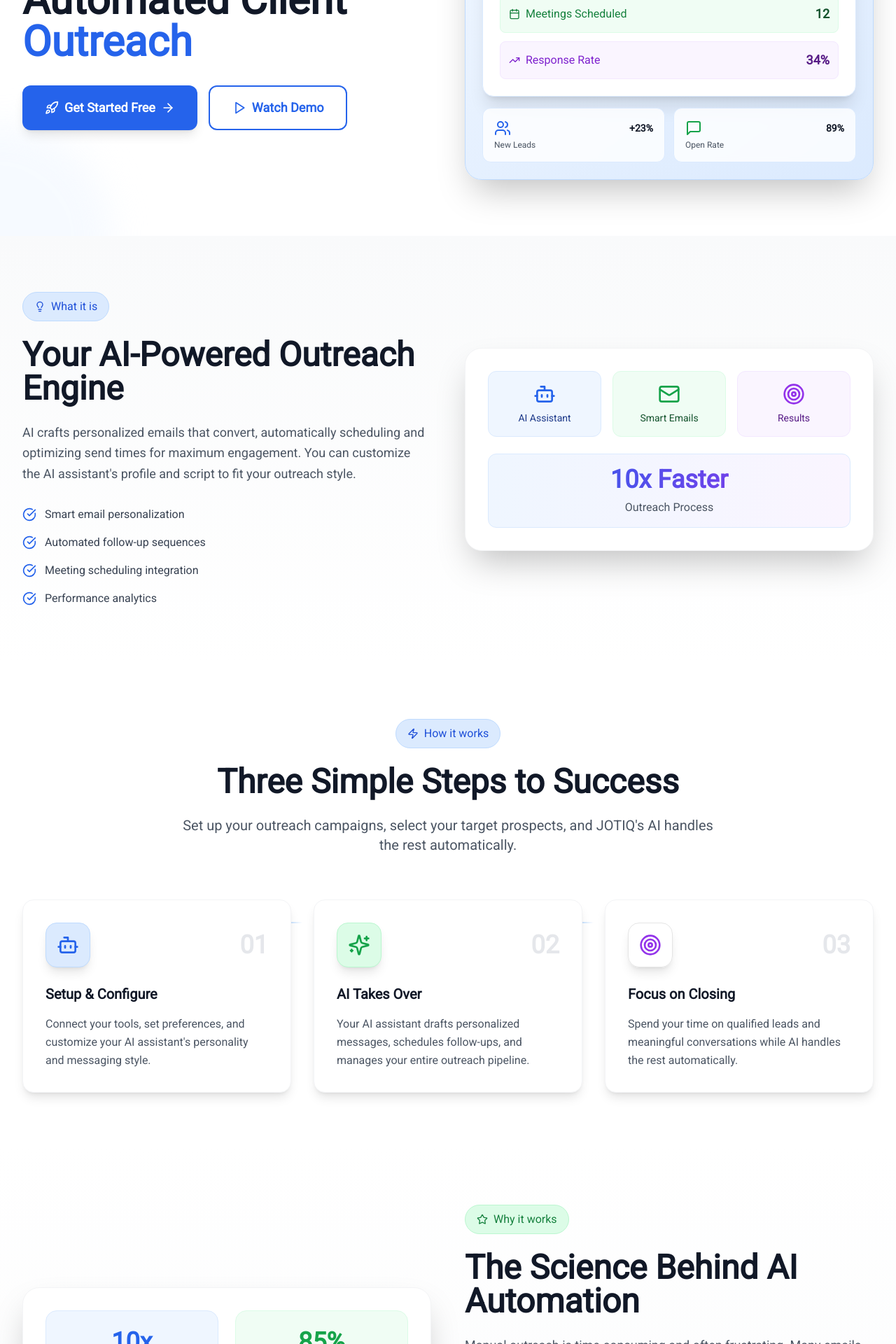
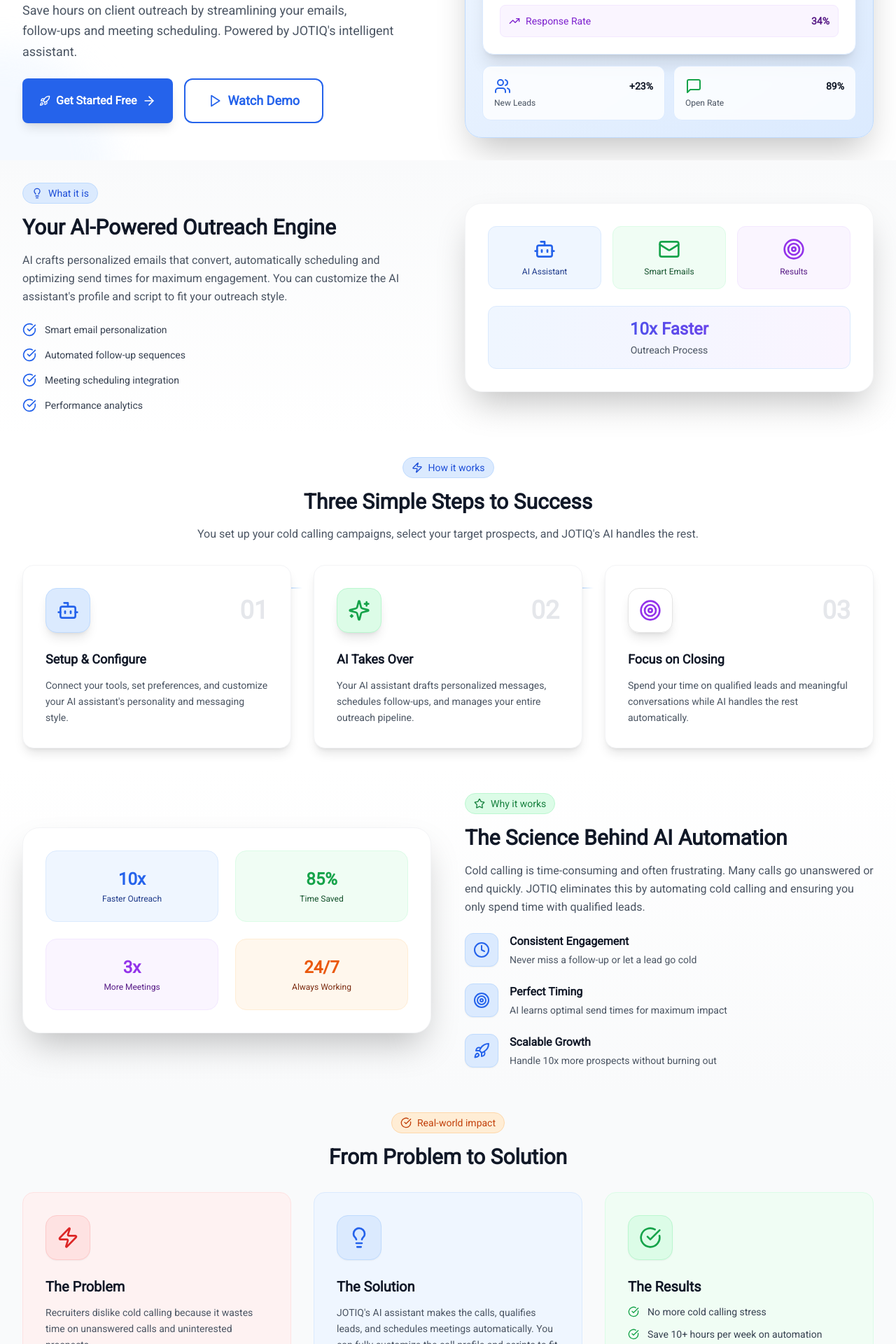
Before and after one commit to MEDBOUAYOUNE/juteq-frontend, a Next.js app: page /solutions/automated-outreach in a window 1280 px wide. Shown: the part 360-2280 px from the top of the page at 70% size. Built offline with nearby package versions, Linux system fonts and the light colour scheme.

Commit message:
Updated page.tsx

```diff
--- a/app/solutions/automated-outreach/page.tsx
+++ b/app/solutions/automated-outreach/page.tsx
@@ -8,7 +8,7 @@ export default function SolutionPage() {
   return (
     <div className="bg-white min-h-screen">
       {/* Hero Section */}
-      <section className="relative pt-16 pb-12 lg:pt-28 lg:pb-20 overflow-hidden">
+      <section className="relative pt-8 pb-2 lg:pt-20 lg:pb-8 overflow-hidden">
         {/* Background Elements */}
         <div className="absolute inset-0 overflow-hidden">
           <div className="absolute -top-40 -right-40 w-80 h-80 bg-blue-100 rounded-full mix-blend-multiply filter blur-xl opacity-70 animate-pulse"></div>
@@ -24,20 +24,22 @@ export default function SolutionPage() {
                 AI-Powered Solution
               </div>
 
-              <h1 className="text-5xl lg:text-6xl font-bold text-gray-900 mb-6 leading-tight">
+              <h1 className="text-4xl lg:text-5xl font-bold text-gray-900 mb-4 leading-tight">
                 Automated Client
                 <span className="text-blue-600 block">Outreach</span>
               </h1>
 
-              <p className="text-xl text-gray-600 mb-8 leading-relaxed">
+              <p className="text-lg text-gray-600 mb-6 leading-relaxed">
+                Save hours on client outreach by streamlining your emails, <br/>
+                follow-ups and meeting scheduling. Powered by JOTIQ's intelligent assistant.
               </p>
 
               <div className="flex flex-col sm:flex-row gap-4 justify-center lg:justify-start">
                 <Link
                   href="/signup"
-                  className="inline-flex items-center justify-center bg-blue-600 text-white px-8 py-4 rounded-xl text-lg font-semibold hover:bg-blue-700 transition-all duration-300 shadow-lg hover:shadow-xl transform hover:-translate-y-1 hover:scale-105"
+                  className="inline-flex items-center justify-center bg-blue-600 text-white px-6 py-3 rounded-lg text-base font-semibold hover:bg-blue-700 transition-all duration-300 shadow-lg hover:shadow-xl transform hover:-translate-y-0.5"
                 >
-                  <Rocket className="w-5 h-5 mr-2" />
+                  <Rocket className="w-4 h-4 mr-2" />
                   Get Started Free
                   <ArrowRight className="w-5 h-5 ml-2" />
                 </Link>
@@ -59,7 +61,7 @@ export default function SolutionPage() {
                   {/* AI Dashboard Mockup */}
                   <div className="bg-white rounded-2xl p-6 shadow-xl border border-blue-100 backdrop-blur-sm">
                     <div className="flex items-center justify-between mb-4">
-                      <h3 className="text-lg font-semibold text-gray-900 flex items-center">
+                      <h3 className="text-base font-semibold text-gray-900 flex items-center">
                         <Bot className="w-5 h-5 mr-2 text-blue-600" />
                         AI Outreach Dashboard
                       </h3>
@@ -71,25 +73,25 @@ export default function SolutionPage() {
                     </div>
                     <div className="space-y-3">
                       <div className="flex items-center justify-between p-3 bg-blue-50 rounded-lg border border-blue-100">
-                        <span className="text-blue-700 font-medium flex items-center">
+                        <span className="text-sm text-blue-700 font-medium flex items-center">
                           <Send className="w-4 h-4 mr-2" />
                           Emails Sent Today
                         </span>
-                        <span className="text-blue-900 font-bold text-lg">247</span>
+                        <span className="text-sm text-blue-900 font-bold">247</span>
                       </div>
                       <div className="flex items-center justify-between p-3 bg-green-50 rounded-lg border border-green-100">
-                        <span className="text-green-700 font-medium flex items-center">
+                        <span className="text-sm text-green-700 font-medium flex items-center">
                           <Calendar className="w-4 h-4 mr-2" />
                           Meetings Scheduled
                         </span>
-                        <span className="text-green-900 font-bold text-lg">12</span>
+                        <span className="text-sm text-green-900 font-bold">12</span>
                       </div>
                       <div className="flex items-center justify-between p-3 bg-purple-50 rounded-lg border border-purple-100">
-                        <span className="text-purple-700 font-medium flex items-center">
+                        <span className="text-sm text-purple-700 font-medium flex items-center">
                           <TrendingUp className="w-4 h-4 mr-2" />
                           Response Rate
                         </span>
-                        <span className="text-purple-900 font-bold text-lg">34%</span>
+                        <span className="text-sm text-purple-900 font-bold">34%</span>
                       </div>
                     </div>
                   </div>
@@ -119,18 +121,18 @@ export default function SolutionPage() {
       </section>
 
       {/* What it is Section */}
-      <section className="py-20 bg-gradient-to-b from-gray-50 to-white">
+      <section className="py-8 bg-gradient-to-b from-gray-50 to-white">
         <div className="max-w-7xl mx-auto px-4 sm:px-6 lg:px-8">
           <div className="grid grid-cols-1 lg:grid-cols-2 gap-12 items-center">
             <div>
-              <div className="inline-flex items-center px-4 py-2 bg-blue-100 border border-blue-200 rounded-full text-blue-700 font-medium mb-6">
+              <div className="inline-flex items-center px-3 py-1 bg-blue-100 border border-blue-200 rounded-full text-blue-700 text-sm font-medium mb-4">
                 <Lightbulb className="w-4 h-4 mr-2" />
                 What it is
               </div>
-              <h2 className="text-4xl lg:text-5xl font-bold text-gray-900 mb-6">
+              <h2 className="text-3xl font-bold text-gray-900 mb-4">
                 Your AI-Powered Outreach Engine
               </h2>
-              <p className="text-lg text-gray-600 mb-8 leading-relaxed">
+              <p className="text-base text-gray-600 mb-6 leading-relaxed">
                 AI crafts personalized emails that convert, automatically scheduling and optimizing send times for maximum engagement.
                 You can customize the AI assistant's profile and script to fit your outreach style.
               </p>
@@ -143,7 +145,7 @@ export default function SolutionPage() {
                 ].map((feature, index) => (
                   <div key={index} className="flex items-center">
                     <CheckCircle className="w-5 h-5 text-blue-600 mr-3" />
-                    <span className="text-gray-700 font-medium">{feature}</span>
+                    <span className="text-sm text-gray-700 font-medium">{feature}</span>
                   </div>
                 ))}
               </div>
@@ -154,20 +156,20 @@ export default function SolutionPage() {
                 <div className="grid grid-cols-3 gap-4 mb-6">
                   <div className="text-center p-4 bg-blue-50 rounded-xl border border-blue-100 hover:bg-blue-100 transition-colors duration-300">
                     <Bot className="w-8 h-8 text-blue-600 mx-auto mb-2" />
-                    <div className="text-sm font-medium text-blue-900">AI Assistant</div>
+                    <div className="text-xs font-medium text-blue-900">AI Assistant</div>
                   </div>
                   <div className="text-center p-4 bg-green-50 rounded-xl border border-green-100 hover:bg-green-100 transition-colors duration-300">
                     <Mail className="w-8 h-8 text-green-600 mx-auto mb-2" />
-                    <div className="text-sm font-medium text-green-900">Smart Emails</div>
+                    <div className="text-xs font-medium text-green-900">Smart Emails</div>
                   </div>
                   <div className="text-center p-4 bg-purple-50 rounded-xl border border-purple-100 hover:bg-purple-100 transition-colors duration-300">
                     <Target className="w-8 h-8 text-purple-600 mx-auto mb-2" />
-                    <div className="text-sm font-medium text-purple-900">Results</div>
+                    <div className="text-xs font-medium text-purple-900">Results</div>
                   </div>
                 </div>
                 <div className="text-center p-4 bg-gradient-to-r from-blue-50 to-purple-50 rounded-xl border border-blue-100">
-                  <div className="text-4xl font-bold bg-gradient-to-r from-blue-600 to-purple-600 bg-clip-text text-transparent mb-2">10x Faster</div>
-                  <div className="text-gray-600">Outreach Process</div>
+                  <div className="text-2xl font-bold bg-gradient-to-r from-blue-600 to-purple-600 bg-clip-text text-transparent mb-1">10x Faster</div>
+                  <div className="text-sm text-gray-600">Outreach Process</div>
                 </div>
               </div>
             </div>
@@ -176,18 +178,18 @@ export default function SolutionPage() {
       </section>
 
       {/* How it works Section */}
-      <section className="py-20">
+      <section className="py-8">
         <div className="max-w-7xl mx-auto px-4 sm:px-6 lg:px-8">
-          <div className="text-center mb-16">
-            <div className="inline-flex items-center px-4 py-2 bg-blue-100 border border-blue-200 rounded-full text-blue-700 font-medium mb-6">
+          <div className="text-center mb-8">
+            <div className="inline-flex items-center px-3 py-1 bg-blue-100 border border-blue-200 rounded-full text-blue-700 text-sm font-medium mb-4">
               <Zap className="w-4 h-4 mr-2" />
               How it works
             </div>
-            <h2 className="text-4xl lg:text-5xl font-bold text-gray-900 mb-6">
+            <h2 className="text-3xl font-bold text-gray-900 mb-4">
               Three Simple Steps to Success
             </h2>
-            <p className="text-xl text-gray-600 max-w-3xl mx-auto">
-              Set up your outreach campaigns, select your target prospects, and JOTIQ's AI handles the rest automatically.
+            <p className="text-base text-gray-600 max-w-3xl mx-auto">
+              You set up your cold calling campaigns, select your target prospects, and JOTIQ's AI handles the rest.
             </p>
           </div>
 
@@ -228,8 +230,8 @@ export default function SolutionPage() {
                     </div>
                     <div className="text-4xl font-bold text-gray-200 select-none">{item.step}</div>
                   </div>
-                  <h3 className="text-xl font-bold text-gray-900 mb-4">{item.title}</h3>
-                  <p className="text-gray-600 leading-relaxed">{item.description}</p>
+                  <h3 className="text-lg font-bold text-gray-900 mb-3">{item.title}</h3>
+                  <p className="text-sm text-gray-600 leading-relaxed">{item.description}</p>
                 </div>
               </div>
             ))}
@@ -238,43 +240,43 @@ export default function SolutionPage() {
       </section>
 
       {/* Why it works Section */}
-      <section className="py-20 bg-gradient-to-b from-white to-gray-50">
+      <section className="py-8 bg-gradient-to-b from-white to-gray-50">
         <div className="max-w-7xl mx-auto px-4 sm:px-6 lg:px-8">
           <div className="grid grid-cols-1 lg:grid-cols-2 gap-12 items-center">
             <div className="order-2 lg:order-1">
               <div className="bg-white rounded-3xl p-8 shadow-2xl border border-gray-100">
                 <div className="grid grid-cols-2 gap-6">
                   <div className="text-center p-6 bg-blue-50 rounded-2xl border border-blue-100 hover:bg-blue-100 transition-colors duration-300">
-                    <div className="text-4xl font-bold text-blue-600 mb-2">10x</div>
-                    <div className="text-sm text-blue-900">Faster Outreach</div>
+                    <div className="text-2xl font-bold text-blue-600 mb-1">10x</div>
+                    <div className="text-xs text-blue-900">Faster Outreach</div>
                   </div>
                   <div className="text-center p-6 bg-green-50 rounded-2xl border border-green-100 hover:bg-green-100 transition-colors duration-300">
-                    <div className="text-4xl font-bold text-green-600 mb-2">85%</div>
-                    <div className="text-sm text-green-900">Time Saved</div>
+                    <div className="text-2xl font-bold text-green-600 mb-1">85%</div>
+                    <div className="text-xs text-green-900">Time Saved</div>
                   </div>
                   <div className="text-center p-6 bg-purple-50 rounded-2xl border border-purple-100 hover:bg-purple-100 transition-colors duration-300">
-                    <div className="text-4xl font-bold text-purple-600 mb-2">3x</div>
-                    <div className="text-sm text-purple-900">More Meetings</div>
+                    <div className="text-2xl font-bold text-purple-600 mb-1">3x</div>
+                    <div className="text-xs text-purple-900">More Meetings</div>
                   </div>
                   <div className="text-center p-6 bg-orange-50 rounded-2xl border border-orange-100 hover:bg-orange-100 transition-colors duration-300">
-                    <div className="text-4xl font-bold text-orange-600 mb-2">24/7</div>
-                    <div className="text-sm text-orange-900">Always Working</div>
+                    <div className="text-2xl font-bold text-orange-600 mb-1">24/7</div>
+                    <div className="text-xs text-orange-900">Always Working</div>
                   </div>
                 </div>
               </div>
             </div>
 
             <div className="order-1 lg:order-2">
-              <div className="inline-flex items-center px-4 py-2 bg-green-100 border border-green-200 rounded-full text-green-700 font-medium mb-6">
+              <div className="inline-flex items-center px-3 py-1 bg-green-100 border border-green-200 rounded-full text-green-700 text-sm font-medium mb-4">
                 <Star className="w-4 h-4 mr-2" />
                 Why it works
               </div>
-              <h2 className="text-4xl lg:text-5xl font-bold text-gray-900 mb-6">
+              <h2 className="text-3xl font-bold text-gray-900 mb-4">
                 The Science Behind AI Automation
               </h2>
-              <p className="text-lg text-gray-600 mb-8 leading-relaxed">
-                Manual outreach is time-consuming and often frustrating. Many emails go unanswered or get lost in the noise.
-                JOTIQ eliminates this by automating your entire outreach process and ensuring you only spend time with qualified leads.
+              <p className="text-base text-gray-600 mb-6 leading-relaxed">
+                Cold calling is time-consuming and often frustrating. Many calls go unanswered or end quickly.
+                JOTIQ eliminates this by automating cold calling and ensuring you only spend time with qualified leads.
               </p>
               <div className="space-y-6">
                 {[
@@ -299,8 +301,8 @@ export default function SolutionPage() {
                       <benefit.icon className="w-6 h-6 text-blue-600" />
                     </div>
                     <div>
-                      <h3 className="text-lg font-semibold text-gray-900 mb-2">{benefit.title}</h3>
-                      <p className="text-gray-600">{benefit.description}</p>
+                      <h3 className="text-base font-semibold text-gray-900 mb-1">{benefit.title}</h3>
+                      <p className="text-sm text-gray-600">{benefit.description}</p>
                     </div>
                   </div>
                 ))}
@@ -311,14 +313,14 @@ export default function SolutionPage() {
       </section>
 
       {/* Use Case Section */}
-      <section className="py-20 bg-gray-50">
+      <section className="py-8 bg-gray-50">
         <div className="max-w-7xl mx-auto px-4 sm:px-6 lg:px-8">
-          <div className="text-center mb-16">
-            <div className="inline-flex items-center px-4 py-2 bg-orange-100 border border-orange-200 rounded-full text-orange-700 font-medium mb-6">
+          <div className="text-center mb-8">
+            <div className="inline-flex items-center px-3 py-1 bg-orange-100 border border-orange-200 rounded-full text-orange-700 text-sm font-medium mb-4">
               <CheckCircle className="w-4 h-4 mr-2" />
               Real-world impact
             </div>
-            <h2 className="text-4xl lg:text-5xl font-bold text-gray-900 mb-6">
+            <h2 className="text-3xl font-bold text-gray-900 mb-4">
               From Problem to Solution
             </h2>
           </div>
@@ -329,9 +331,9 @@ export default function SolutionPage() {
               <div className="w-16 h-16 bg-red-100 rounded-2xl flex items-center justify-center mb-6 border border-red-200 shadow-sm">
                 <Zap className="w-8 h-8 text-red-600" />
               </div>
-              <h3 className="text-2xl font-bold text-gray-900 mb-4">The Problem</h3>
-              <p className="text-gray-600 leading-relaxed">
-                Recruiters waste countless hours on manual outreach, follow-ups, and scheduling - time that could be spent building relationships and closing deals.
+              <h3 className="text-xl font-bold text-gray-900 mb-3">The Problem</h3>
+              <p className="text-sm text-gray-600 leading-relaxed">
+                Recruiters dislike cold calling because it wastes time on unanswered calls and uninterested prospects.
               </p>
             </div>
 
@@ -340,10 +342,10 @@ export default function SolutionPage() {
               <div className="w-16 h-16 bg-blue-100 rounded-2xl flex items-center justify-center mb-6 border border-blue-200 shadow-sm">
                 <Lightbulb className="w-8 h-8 text-blue-600" />
               </div>
-              <h3 className="text-2xl font-bold text-gray-900 mb-4">The Solution</h3>
-              <p className="text-gray-600 leading-relaxed">
-                JOTIQ's AI assistant handles your entire outreach pipeline - from personalized emails to follow-ups and meeting scheduling.
-                Fully customizable to match your brand and messaging style.
+              <h3 className="text-xl font-bold text-gray-900 mb-3">The Solution</h3>
+              <p className="text-sm text-gray-600 leading-relaxed">
+                JOTIQ's AI assistant makes the calls, qualifies leads, and schedules meetings automatically.
+                You can fully customize the call profile and scripts to fit your campaign.
               </p>
             </div>
 
@@ -352,17 +354,17 @@ export default function SolutionPage() {
               <div className="w-16 h-16 bg-green-100 rounded-2xl flex items-center justify-center mb-6 border border-green-200 shadow-sm">
                 <CheckCircle className="w-8 h-8 text-green-600" />
               </div>
-              <h3 className="text-2xl font-bold text-gray-900 mb-4">The Results</h3>
+              <h3 className="text-xl font-bold text-gray-900 mb-3">The Results</h3>
               <div className="space-y-3">
                 {[
-                  "No more manual outreach stress",
+                  "No more cold calling stress",
                   "Save 10+ hours per week on automation",
                   "Spend more time talking to qualified leads",
                   "Zero missed opportunities"
                 ].map((result, index) => (
                   <div key={index} className="flex items-center">
                     <CheckCircle className="w-4 h-4 text-green-600 mr-3" />
-                    <span className="text-gray-700">{result}</span>
+                    <span className="text-sm text-gray-700">{result}</span>
                   </div>
                 ))}
               </div>
@@ -372,13 +374,13 @@ export default function SolutionPage() {
       </section>
 
       {/* Visual Element Section */}
-      <section className="py-20">
+      <section className="py-8">
         <div className="max-w-4xl mx-auto px-4 sm:px-6 lg:px-8 text-center">
           <div className="inline-flex items-center px-4 py-2 bg-blue-100 border border-blue-200 rounded-full text-blue-700 font-medium mb-6">
             <Play className="w-4 h-4 mr-2" />
             Interactive Demo
           </div>
-          <h2 className="text-4xl lg:text-5xl font-bold text-gray-900 mb-8">See JOTIQ in Action</h2>
+          <h2 className="text-2xl font-bold text-gray-900 mb-6">See How It Works</h2>
           <p className="text-xl text-gray-600 mb-12 max-w-2xl mx-auto">
             Watch how our AI assistant transforms your outreach process from start to finish
           </p>
@@ -394,13 +396,11 @@ export default function SolutionPage() {
               </div>
 
               <div className="text-center">
-                <div className="w-24 h-24 bg-blue-600 rounded-full flex items-center justify-center mx-auto mb-6 shadow-2xl hover:scale-110 transition-transform duration-300 cursor-pointer">
+                <div className="w-20 h-20 bg-blue-600 rounded-full flex items-center justify-center mx-auto mb-4 shadow-2xl hover:scale-110 transition-transform duration-300 cursor-pointer">
                   <Play className="w-10 h-10 text-white ml-1" />
                 </div>
-                <h3 className="text-2xl font-semibold text-gray-900 mb-3">Interactive Product Demo</h3>
-                <p className="text-gray-600 max-w-md mx-auto">
-                  See how AI automates your entire outreach workflow, from email personalization to meeting scheduling
-                </p>
+                <h3 className="text-lg font-semibold text-gray-900 mb-2">Interactive Demo</h3>
+                <p className="text-sm text-gray-600">Watch AI making calls, qualifying leads, and scheduling meetings</p>
               </div>
             </div>
           </div>
@@ -408,7 +408,7 @@ export default function SolutionPage() {
       </section>
 
       {/* CTA Section */}
-      <section className="py-20 bg-gradient-to-b from-gray-50 to-white">
+      <section className="py-8 bg-gradient-to-b from-gray-50 to-white">
         <div className="max-w-4xl mx-auto px-4 sm:px-6 lg:px-8 text-center">
           <div className="bg-gradient-to-r from-blue-600 via-blue-700 to-blue-800 rounded-3xl p-12 text-white shadow-2xl border border-blue-500 relative overflow-hidden">
             {/* Background Elements */}
@@ -418,16 +418,16 @@ export default function SolutionPage() {
             </div>
 
             <div className="relative z-10">
-              <div className="inline-flex items-center px-4 py-2 bg-white/20 backdrop-blur-sm rounded-full text-white font-medium mb-6">
+              <div className="inline-flex items-center px-3 py-1 bg-white/20 backdrop-blur-sm rounded-full text-white text-sm font-medium mb-4">
               <Rocket className="w-4 h-4 mr-2" />
               Ready to get started?
             </div>
 
-              <h2 className="text-4xl lg:text-5xl font-bold mb-6">
+              <h2 className="text-3xl font-bold mb-4">
                 Transform Your Outreach Today
               </h2>
 
-              <p className="text-xl mb-8 opacity-90 max-w-2xl mx-auto">
+              <p className="text-base mb-6 opacity-90 max-w-2xl mx-auto">
                 Stop wasting time on manual outreach. Let AI handle the heavy lifting while you focus on
                 building relationships and closing deals.
               </p>
@@ -435,7 +435,7 @@ export default function SolutionPage() {
               <div className="flex flex-col sm:flex-row gap-4 justify-center mb-8">
                 <Link
                   href="/signup"
-                  className="inline-flex items-center justify-center bg-white text-blue-600 px-8 py-4 text-lg font-semibold rounded-xl hover:bg-gray-100 transition-all duration-300 shadow-lg hover:shadow-xl transform hover:scale-105"
+                  className="inline-flex items-center justify-center bg-white text-blue-600 px-6 py-3 text-base font-semibold rounded-xl hover:bg-gray-100 transition-all duration-300 shadow-lg hover:shadow-xl transform hover:scale-105"
                 >
                   <Sparkles className="w-5 h-5 mr-2" />
                   Start Free Trial
@@ -444,7 +444,7 @@ export default function SolutionPage() {
 
                 <Link
                   href="/demo"
-                  className="inline-flex items-center justify-center border-2 border-white text-white px-8 py-4 text-lg font-semibold rounded-xl hover:bg-white/10 transition-all duration-300 hover:scale-105"
+                  className="inline-flex items-center justify-center border-2 border-white text-white px-6 py-3 text-base font-semibold rounded-xl hover:bg-white/10 transition-all duration-300 hover:scale-105"
                 >
                   <Play className="w-5 h-5 mr-2" />
                   Watch Demo
```
